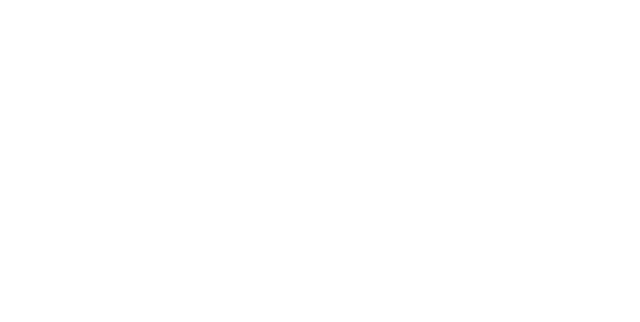
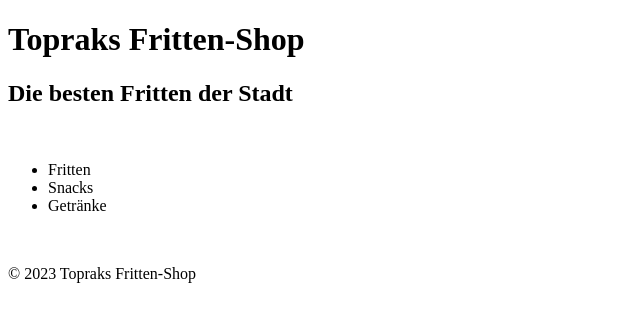
Before and after one commit to mellacid/topraks-frittenshop, a plain HTML site: page index.html in a window 1280 px wide. Shown: the whole page, without its empty margins (0-640 px from the left). Drawn offline with Linux system fonts and the light colour scheme.

Commit message:
html basic created

```diff
--- a/index.html
+++ b/index.html
@@ -4,9 +4,41 @@
     <meta charset="UTF-8" />
     <meta name="viewport" content="width=device-width, initial-scale=1.0" />
     <link rel="stylesheet" href="style.css" />
+    <link
+      rel="stylesheet"
+      href="https://cdnjs.cloudflare.com/ajax/libs/font-awesome/6.4.2/css/all.min.css"
+      integrity="sha512-z3gLpd7yknf1YoNbCzqRKc4qyor8gaKU1qmn+CShxbuBusANI9QpRohGBreCFkKxLhei6S9CQXFEbbKuqLg0DA=="
+      crossorigin="anonymous"
+      referrerpolicy="no-referrer"
+    />
     <title>Topraks Fritten-Shop</title>
   </head>
   <body>
+    <header>
+      <h1>Topraks Fritten-Shop</h1>
+      <h2>Die besten Fritten der Stadt</h2>
+      <i
+        class="fa-regular fa-cart-shopping warenkorb"
+        style="color: #ffffff"
+      ></i>
+    </header>
+
+    <main>
+      <nav>
+        <ul>
+          <li class="fritten">Fritten</li>
+          <li class="snacks">Snacks</li>
+          <li class="getränke">Getränke</li>
+        </ul>
+      </nav>
+      <section></section>
+    </main>
+
+    <footer>
+      <i class="fa-brands fa-instagram" style="color: #ffffff"></i>
+      <p>© 2023 Topraks Fritten-Shop</p>
+    </footer>
+
     <script src="script.js"></script>
   </body>
 </html>
```
